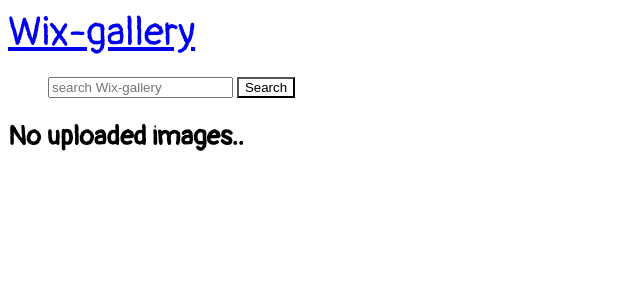
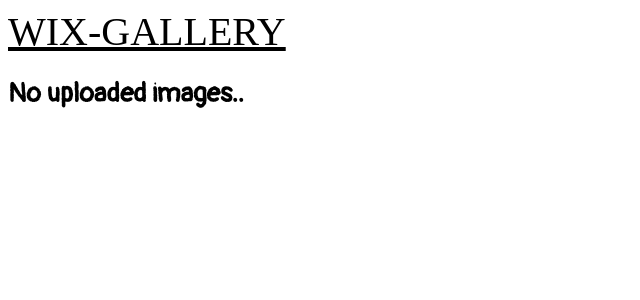
Before and after one commit to LekamCharity/wix-gallery, a Django app: page / in a window 1280 px wide. Shown: the top 300 px of the page, without its empty margins (0-640 px from the left). Run offline with Django 3.2, Linux system fonts and the light colour scheme; data that the repository does not hold is empty; some libraries are stand-ins or nearby versions; some web fonts are replaced.

Commit message:
new changes on navbar

```diff
--- a/pix/templates/navbar.html
+++ b/pix/templates/navbar.html
@@ -1,4 +1,4 @@
-<nav class="navbar navbar-expand-lg navbar-dark bg-primary">
+<!-- <nav class="navbar navbar-expand-lg navbar-dark bg-primary">
     <div class="navbar-header">
         <a class="navbar-brand" href="/" style="text-align: center;font-size: 40px;">Wix-gallery</a>
     </div>
@@ -38,3 +38,21 @@
         </ul>
     </div>
 </nav>
+ -->
+
+ <html lang="en">
+<head>
+
+  <meta charset="utf-8">
+  <meta name="viewport" content="width=device-width, initial-scale=1">
+</head>
+<body>
+<nav class="navbar navbar-inverse">
+  <div class="container-fluid">
+    <div class="navbar-header">
+      <a class="navbar-brand" href="/" style="color: #000; font-size: 40px;font-family: 'Times New Roman', Times, serif;">WIX-GALLERY</a>
+    </div>
+  </div>
+</nav>
+</body>
+</html>
```
